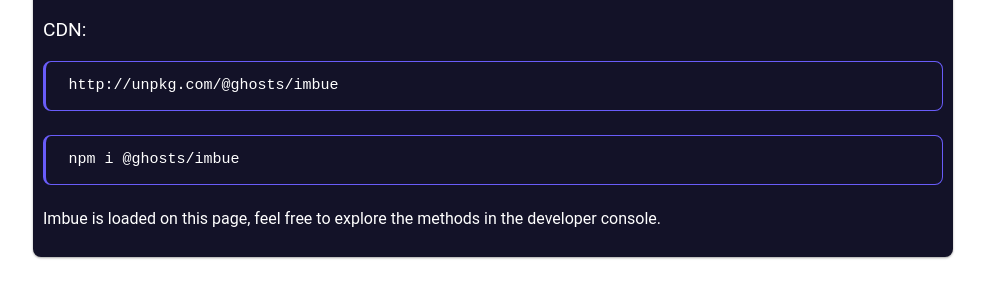
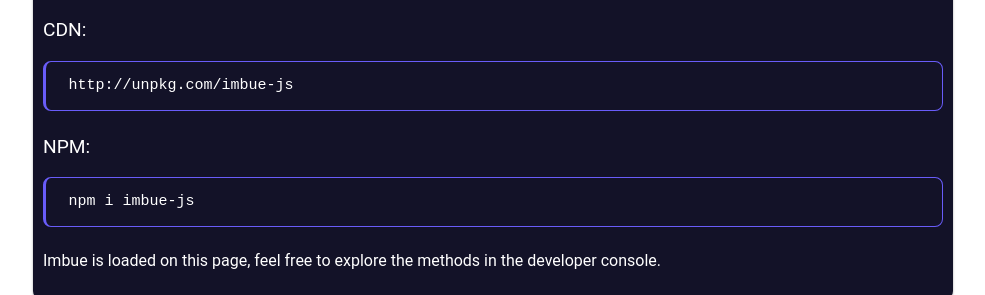
Before and after one commit to Ghosts/Imbue-js, a website: page index.html in a window 1280 px wide. Shown: the part 272-567 px from the top of the page, without its empty margins (147-1132 px from the left). Drawn offline with Linux system fonts and the light colour scheme.

Commit message:
Switch package name

```diff
--- a/index.html
+++ b/index.html
@@ -151,9 +151,12 @@
   <div class="box dark p-10 shadow">
     <p>
       CDN:
-      <pre><code>http://unpkg.com/@ghosts/imbue</code></pre>
+      <pre><code>http://unpkg.com/imbue-js</code></pre>
     </p>
-    <pre><code>npm i @ghosts/imbue</code></pre>
+    <p>
+      NPM:
+      <pre><code>npm i imbue-js</code></pre>
+    </p>
    <small>Imbue is loaded on this page, feel free to explore the methods in the developer console.</small>
    <br/> <br/>
   </div>
--- a/package.json
+++ b/package.json
@@ -1,7 +1,7 @@
 {
-  "name": "@ghosts/imbue",
+  "name": "imbue-js",
   "version": "1.0.2",
-  "description": "Imbue native JavaScript with useful shortcuts and features.",
+  "description": "Improve JavaScript with useful prototype extensions & helper methods.",
   "main": "dist/imbue.js",
   "scripts": {
     "test": "echo \"Error: no test specified\" && exit 1"
```
Also changed, not shown: README.md.
